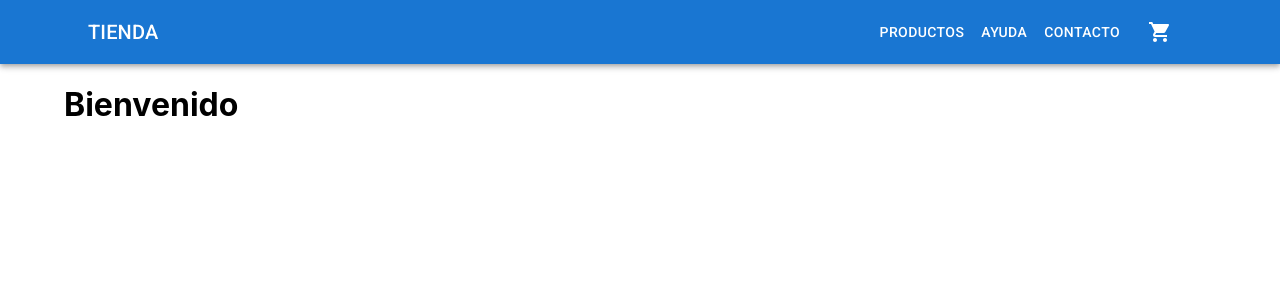
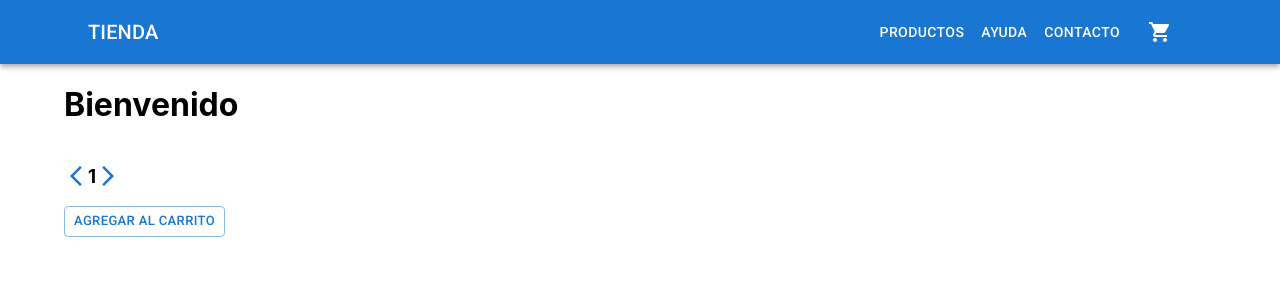
Before and after one commit to facundocrz/RJ24405, a React (Create React App) app: page / in a window 1280 px wide. Shown: the top 300 px of the page. Built offline with nearby package versions, Linux system fonts and the light colour scheme.

Commit message:
contador con boton

```diff
--- /dev/null
+++ b/src/components/ItemCount.jsx
@@ -0,0 +1,25 @@
+import React, {useState} from "react";
+import {Box} from '@mui/material/'
+import {ArrowForwardIos,ArrowBackIosNew} from '@mui/icons-material'
+import { Button } from '@mui/material'
+
+
+export default function ItemCount({stock, initial}){
+
+
+    const [count, setCount] = useState(initial);
+    return (
+        <>
+            <Box container sx={{display:'flex', flexDirection:'column', alignItems:'flex-start'}}>
+                <Box maxWidth="lg" sx={{display:'flex', flexDirection:'row', alignItems: 'center'}}>
+                    <ArrowBackIosNew color="primary" sx={{ whiteSpace: 'normal' }} onClick={()=>{if (count > 1) setCount(count-1)}}/>
+                    <h3>{count}</h3>
+                    <ArrowForwardIos color="primary" onClick={()=>{if (count < stock) setCount(count+1)}}/>
+                </Box>
+                <Button variant="outlined" color="primary" size="small">
+                    Agregar al carrito
+                </Button>
+            </Box>
+        </>
+    )
+}
--- a/src/components/ItemListCointainer.jsx
+++ b/src/components/ItemListCointainer.jsx
@@ -1,11 +1,13 @@
 import React from "react";
 import Container from '@mui/material/Container'
+import ItemCount from "./ItemCount";
 
 export default function ItemListCointainer({greeting}){
     return (
         <>
         <Container>
-        <h1>{greeting}</h1>
+            <h1>{greeting}</h1>
+            <ItemCount stock={10} initial={1}/>
         </Container>
         </>
     )
```
